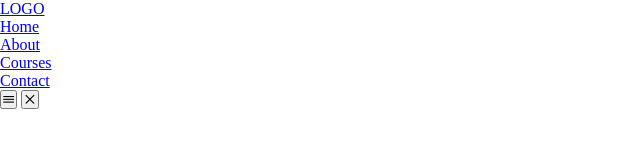
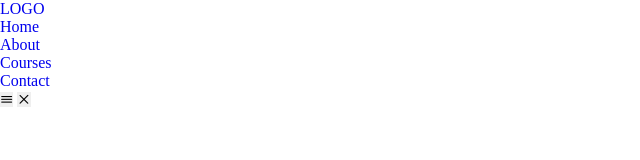
Before and after one commit to Jaiminkapopara/education-web, a plain HTML site: page index.html in a window 1280 px wide. Shown: the full height of the page, 0-640 px from the left. Drawn offline with nearby package versions, Linux system fonts and the light colour scheme.

Commit message:
variable added

```diff
--- a/css/style.css
+++ b/css/style.css
@@ -2,4 +2,28 @@
     padding: 0;
     margin: 0;
     box-sizing: border-box;
+    border: 0;
+    outline: 0;
+    text-decoration: none;
+    list-style: none;
 }
+
+:root{
+    --color-primary: #6c63ff;
+    --color-success: #00bf8e;
+    --color-warning: #f7c94b;
+    --color-danger: #f75842;
+    --color-danger-variant: rgba(247, 88, 66, 0.4);
+    --color-white: #fff;
+    --color-light: rgba(255, 255, 255, 0.7);
+    --color-black: #000;
+    --color-bg: #1f2641;
+    --color-bg1: #2e3267;
+    --color-bg2: #424890;
+
+    --container-width-lg: 76%;
+    --container-width-lg: 90%;
+    --container-width-lg: 94%;
+
+    --transition: all 400ms ease;
+}
```
